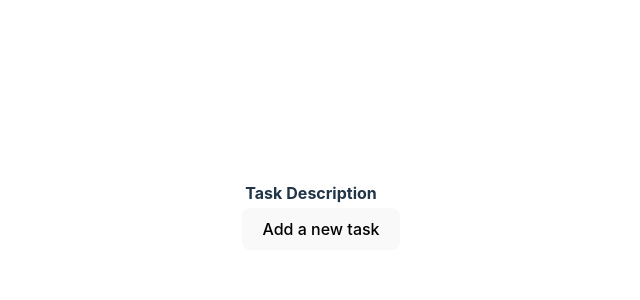
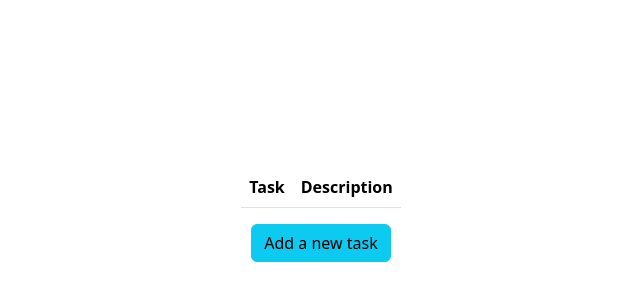
Before and after one commit to sofiiaruban/task-manager-app, a React (Vite) app: page /#/ in a window 1280 px wide. Shown: the part 186-486 px from the top of the page, without its empty margins (319-959 px from the left). Built offline with nearby package versions, Linux system fonts and the light colour scheme.

Commit message:
bugfix: Fix adjust  bootstrap styles bug

```diff
--- a/src/components/AddButton.tsx
+++ b/src/components/AddButton.tsx
@@ -2,5 +2,5 @@
 import Button from 'react-bootstrap/Button'
 
 export const AddButton = () => {
-  return <Button variant="primary">Add a new task</Button>
+  return <Button variant="info">Add a new task</Button>
 }
--- a/src/main.tsx
+++ b/src/main.tsx
@@ -1,6 +1,7 @@
 import React from 'react'
 import ReactDOM from 'react-dom/client'
 import { App } from './App.tsx'
+import 'bootstrap/dist/css/bootstrap.min.css'
 import './index.css'
 
 ReactDOM.createRoot(document.getElementById('root')!).render(
```
